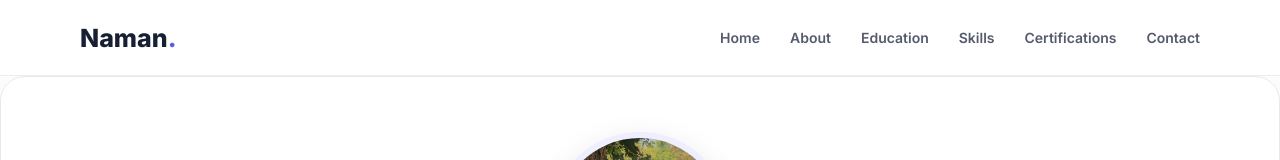
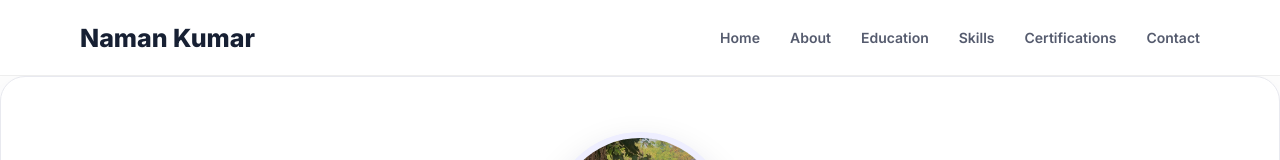
Before and after one commit to sandeepkumar0206/Naman-Portfolio, a plain HTML site: page index.html in a window 1280 px wide. Shown: the top 160 px of the page. Drawn offline with Linux system fonts and the light colour scheme.

Commit message:
Change logo text to 'Naman Kumar'
Updated logo text from 'Naman' to 'Naman Kumar'.

```diff
--- a/index.html
+++ b/index.html
@@ -25,7 +25,7 @@
         <nav class="navbar container">
 
             <a href="#home" class="logo">
-                Naman<span>.</span>
+                Naman Kumar
             </a>
 
             <button class="menu-btn" id="menuBtn">
```
